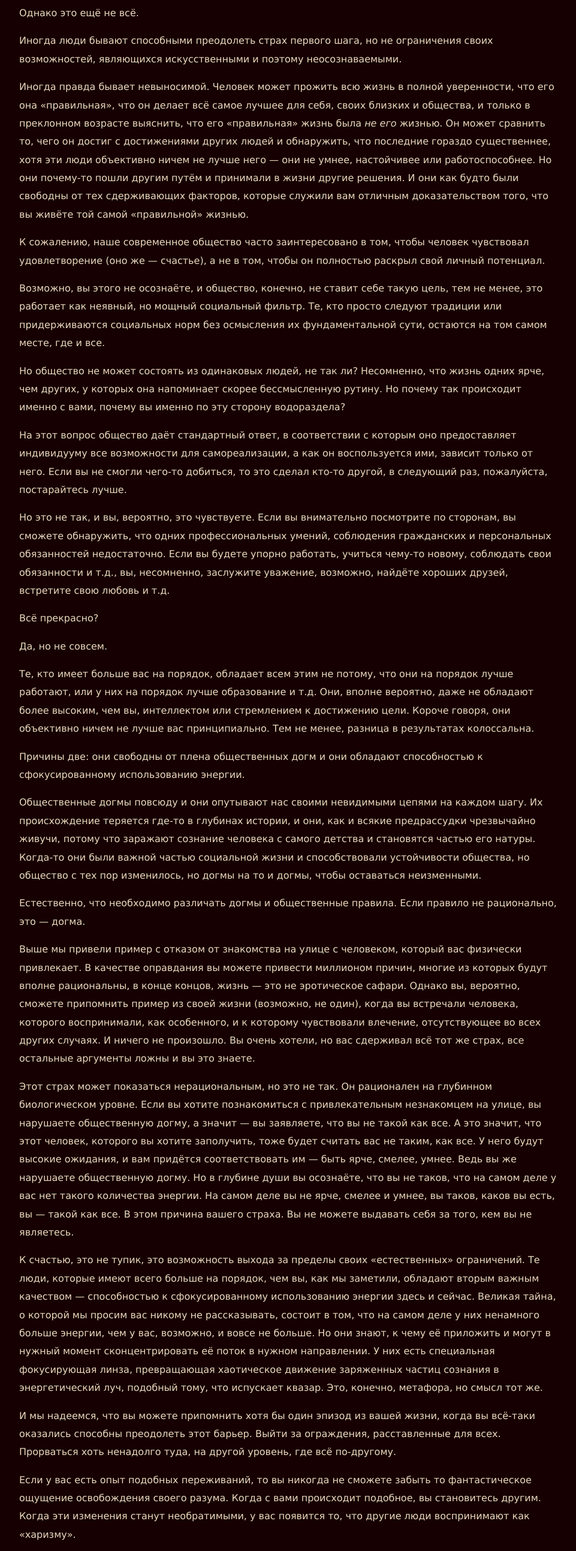
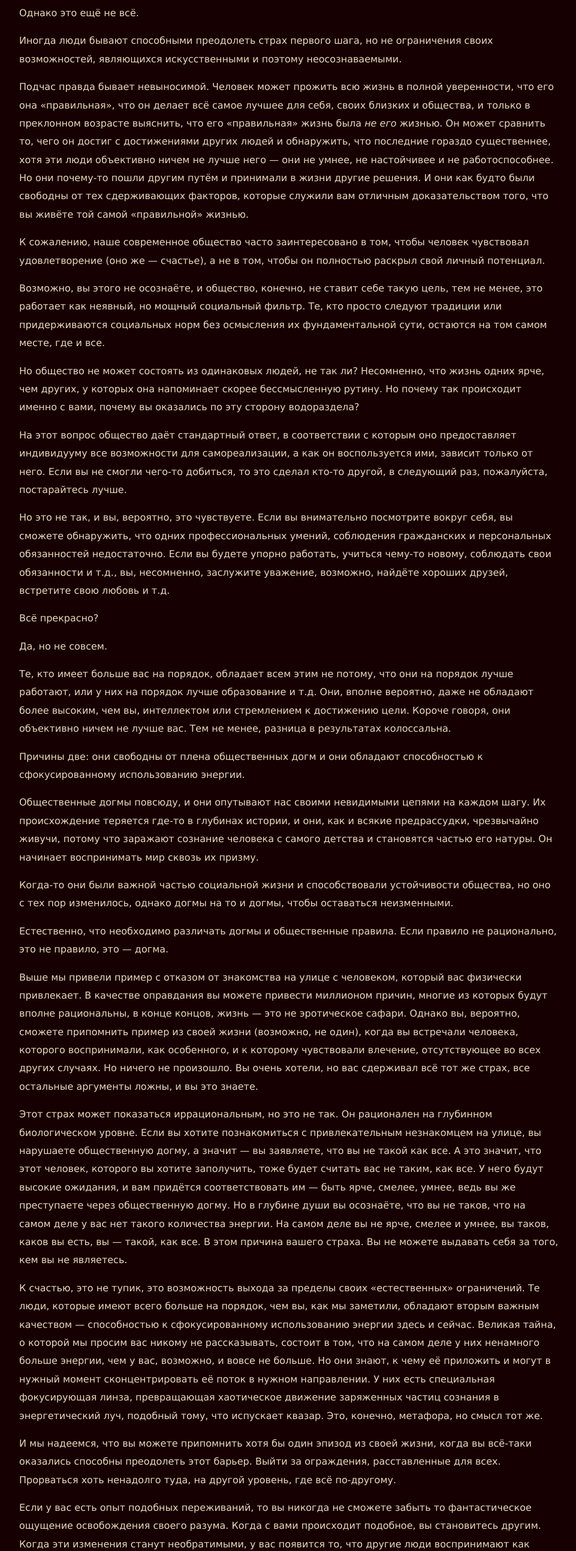
Before and after one commit to srgg6701/follow-energy, a website: page sources/html/contents/what-is-energy.pug in a window 1280 px wide. Shown: the part 1080-3666 px from the top of the page at 60% size, without its empty margins (158-1119 px from the left). Drawn offline with nearby package versions, Linux system fonts and the light colour scheme; files that its build step writes are made by us from their sources; files whose address does not match are found by name.

Commit message:
Fixing everything

```diff
--- a/sources/html/contents/what-is-energy.pug
+++ b/sources/html/contents/what-is-energy.pug
@@ -4,7 +4,7 @@ block vars
 block header
         |#{title}
 block contents
-    p Объяснить суть энергии просто.
+    P Объяснить суть энергии просто.
     p С вами наверняка случалось такое — вы чего-то очень хотели и вам нужно было просто сделать шаг и взять это, но вас сдерживал страх.
     p Такое случается с каждым, кто способен увидеть себя со стороны. Страх подойти и познакомиться с человеком, который вас физически привлекает, или страх попытаться поступить в престижный университет, или получить работу своей мечты, или открыть собственный бизнес, или сделать что-то, что, как вам кажется, никто до вас не делал.
     p Энергия — это и есть свобода от страха, удерживающего вас от достижения своей мечты самыми надёжными — эмоциональными — оковами.
@@ -12,24 +12,25 @@ block contents
     p И вы не просто остаётесь там, где были, вы чувствуете себя униженным, потому что позволили чему-то внутри вас быть сильнее, чем вы сами.
     p Однако это ещё не всё.
     p Иногда люди бывают способными преодолеть страх первого шага, но не ограничения своих возможностей, являющихся искусственными и поэтому неосознаваемыми.
-    p Иногда правда бывает невыносимой. Человек может прожить всю жизнь в полной уверенности, что его она «правильная», что он делает всё самое лучшее для себя, своих близких и общества, и только в преклонном возрасте выяснить, что его «правильная» жизнь была      <em>не его</em> жизнью. Он может сравнить то, чего он достиг с достижениями других людей и обнаружить, что последние гораздо существеннее, хотя эти люди объективно ничем не лучше него — они не умнее, настойчивее или работоспособнее. Но они почему-то пошли другим путём и принимали в жизни другие решения. И они как будто были свободны от тех сдерживающих факторов, которые служили вам отличным доказательством того, что вы живёте той самой «правильной» жизнью.
+    p Подчас правда бывает невыносимой. Человек может прожить всю жизнь в полной уверенности, что его она «правильная», что он делает всё самое лучшее для себя, своих близких и общества, и только в преклонном возрасте выяснить, что его «правильная» жизнь была <em>не его</em> жизнью. Он может сравнить то, чего он достиг с достижениями других людей и обнаружить, что последние гораздо существеннее, хотя эти люди объективно ничем не лучше него — они не умнее, не настойчивее и не работоспособнее. Но они почему-то пошли другим путём и принимали в жизни другие решения. И они как будто были свободны от тех сдерживающих факторов, которые служили вам отличным доказательством того, что вы живёте той самой «правильной» жизнью.
     p К сожалению, наше современное общество часто заинтересовано в том, чтобы человек чувствовал удовлетворение (оно же — счастье), а не в том, чтобы он полностью раскрыл свой личный потенциал.
     p Возможно, вы этого не осознаёте, и общество, конечно, не ставит себе такую цель, тем не менее, это работает как неявный, но мощный социальный фильтр. Те, кто просто следуют традиции или придерживаются социальных норм без осмысления их фундаментальной сути, остаются на том самом месте, где и все.
-    p Но общество не может состоять из одинаковых людей, не так ли? Несомненно, что жизнь одних ярче, чем других, у которых она напоминает скорее бессмысленную рутину. Но почему так происходит именно с вами, почему вы именно по эту сторону водораздела?
+    p Но общество не может состоять из одинаковых людей, не так ли? Несомненно, что жизнь одних ярче, чем других, у которых она напоминает скорее бессмысленную рутину. Но почему так происходит именно с вами, почему вы оказались по эту сторону водораздела?
     p На этот вопрос общество даёт стандартный ответ, в соответствии с которым оно предоставляет индивидууму все возможности для самореализации, а как он воспользуется ими, зависит только от него. Если вы не смогли чего-то добиться, то это сделал кто-то другой, в следующий раз, пожалуйста, постарайтесь лучше.
-    p Но это не так, и вы, вероятно, это чувствуете. Если вы внимательно посмотрите по сторонам, вы сможете обнаружить, что одних профессиональных умений, соблюдения гражданских и персональных обязанностей недостаточно. Если вы будете упорно работать, учиться чему-то новому, соблюдать свои обязанности и т.д., вы, несомненно, заслужите уважение, возможно, найдёте хороших друзей, встретите свою любовь и т.д.
+    p Но это не так, и вы, вероятно, это чувствуете. Если вы внимательно посмотрите вокруг себя, вы сможете обнаружить, что одних профессиональных умений, соблюдения гражданских и персональных обязанностей недостаточно. Если вы будете упорно работать, учиться чему-то новому, соблюдать свои обязанности и т.д., вы, несомненно, заслужите уважение, возможно, найдёте хороших друзей, встретите свою любовь и т.д.
     p Всё прекрасно?
     p Да, но не совсем.
-    p Те, кто имеет больше вас на порядок, обладает всем этим не потому, что они на порядок лучше работают, или у них на порядок лучше образование и т.д. Они, вполне вероятно, даже не обладают более высоким, чем вы, интеллектом или стремлением к достижению цели. Короче говоря, они объективно ничем не лучше вас принципиально. Тем не менее, разница в результатах колоссальна.
+    p Те, кто имеет больше вас на порядок, обладает всем этим не потому, что они на порядок лучше работают, или у них на порядок лучше образование и т.д. Они, вполне вероятно, даже не обладают более высоким, чем вы, интеллектом или стремлением к достижению цели. Короче говоря, они объективно ничем не лучше вас. Тем не менее, разница в результатах колоссальна.
     p Причины две: они свободны от плена общественных догм и они обладают способностью к сфокусированному использованию энергии.
-    p Общественные догмы повсюду и они опутывают нас своими невидимыми цепями на каждом шагу. Их происхождение теряется где-то в глубинах истории, и они, как и всякие предрассудки чрезвычайно живучи, потому что заражают сознание человека с самого детства и становятся частью его натуры. Когда-то они были важной частью социальной жизни и способствовали устойчивости общества, но общество с тех пор изменилось, но догмы на то и догмы, чтобы оставаться неизменными.
-    p Естественно, что необходимо различать догмы и общественные правила. Если правило не рационально, это — догма.
-    p Выше мы привели пример с отказом от знакомства на улице с человеком, который вас физически привлекает. В качестве оправдания вы можете привести миллионом причин, многие из которых будут вполне рациональны, в конце концов, жизнь — это не эротическое сафари. Однако вы, вероятно, сможете припомнить пример из своей жизни (возможно, не один), когда вы встречали человека, которого воспринимали, как особенного, и к которому чувствовали влечение, отсутствующее во всех других случаях. И ничего не произошло. Вы очень хотели, но вас сдерживал всё тот же страх, все остальные аргументы ложны и вы это знаете.
-    p Этот страх может показаться нерациональным, но это не так. Он рационален на глубинном биологическом уровне. Если вы хотите познакомиться с привлекательным незнакомцем на улице, вы нарушаете общественную догму, а значит — вы заявляете, что вы не такой как все. А это значит, что этот человек, которого вы хотите заполучить, тоже будет считать вас не таким, как все. У него будут высокие ожидания, и вам придётся соответствовать им — быть ярче, смелее, умнее. Ведь вы же нарушаете общественную догму. Но в глубине души вы осознаёте, что вы не таков, что на самом деле у вас нет такого количества энергии. На самом деле вы не ярче, смелее и умнее, вы таков, каков вы есть, вы — такой как все. В этом причина вашего страха. Вы не можете выдавать себя за того, кем вы не являетесь.
+    p Общественные догмы повсюду, и они опутывают нас своими невидимыми цепями на каждом шагу. Их происхождение теряется где-то в глубинах истории, и они, как и всякие предрассудки, чрезвычайно живучи, потому что заражают сознание человека с самого детства и становятся частью его натуры. Он начинает воспринимать мир сквозь их призму.
+    p Когда-то они были важной частью социальной жизни и способствовали устойчивости общества, но оно с тех пор изменилось, однако догмы на то и догмы, чтобы оставаться неизменными.
+    p Естественно, что необходимо различать догмы и общественные правила. Если правило не рационально, это не правило, это — догма.
+    p Выше мы привели пример с отказом от знакомства на улице с человеком, который вас физически привлекает. В качестве оправдания вы можете привести миллионом причин, многие из которых будут вполне рациональны, в конце концов, жизнь — это не эротическое сафари. Однако вы, вероятно, сможете припомнить пример из своей жизни (возможно, не один), когда вы встречали человека, которого воспринимали, как особенного, и к которому чувствовали влечение, отсутствующее во всех других случаях. Но ничего не произошло. Вы очень хотели, но вас сдерживал всё тот же страх, все остальные аргументы ложны, и вы это знаете.
+    p Этот страх может показаться иррациональным, но это не так. Он рационален на глубинном биологическом уровне. Если вы хотите познакомиться с привлекательным незнакомцем на улице, вы нарушаете общественную догму, а значит — вы заявляете, что вы не такой как все. А это значит, что этот человек, которого вы хотите заполучить, тоже будет считать вас не таким, как все. У него будут высокие ожидания, и вам придётся соответствовать им — быть ярче, смелее, умнее, ведь вы же преступаете через общественную догму. Но в глубине души вы осознаёте, что вы не таков, что на самом деле у вас нет такого количества энергии. На самом деле вы не ярче, смелее и умнее, вы таков, каков вы есть, вы — такой, как все. В этом причина вашего страха. Вы не можете выдавать себя за того, кем вы не являетесь.
     p К счастью, это не тупик, это возможность выхода за пределы своих «естественных» ограничений. Те люди, которые имеют всего больше на порядок, чем вы, как мы заметили, обладают вторым важным качеством — способностью к сфокусированному использованию энергии здесь и сейчас. Великая тайна, о которой мы просим вас никому не рассказывать, состоит в том, что на самом деле у них ненамного больше энергии, чем у вас, возможно, и вовсе не больше. Но они знают, к чему её приложить и могут в нужный момент сконцентрировать её поток в нужном направлении. У них есть специальная фокусирующая линза, превращающая хаотическое движение заряженных частиц сознания в энергетический луч, подобный тому, что испускает квазар. Это, конечно, метафора, но смысл тот же.
-    p И мы надеемся, что вы можете припомнить хотя бы один эпизод из вашей жизни, когда вы всё-таки оказались способны преодолеть этот барьер. Выйти за ограждения, расставленные для всех. Прорваться хоть ненадолго туда, на другой уровень, где всё по-другому.
+    p И мы надеемся, что вы можете припомнить хотя бы один эпизод из своей жизни, когда вы всё-таки оказались способны преодолеть этот барьер. Выйти за ограждения, расставленные для всех. Прорваться хоть ненадолго туда, на другой уровень, где всё по-другому.
     p Если у вас есть опыт подобных переживаний, то вы никогда не сможете забыть то фантастическое ощущение освобождения своего разума. Когда с вами происходит подобное, вы становитесь другим. Когда эти изменения станут необратимыми, у вас появится то, что другие люди воспринимают как «харизму».
-    p Для вас не будет проблемой познакомиться с любым привлекательным незнакомцем или чувствовать себя абсолютно на равных в компании со звездой. Более того, сама звезда будет воспринимать вас, как равного. И это не будет игрой, это будет вашим естественным состоянием.
+    p Для вас не будет проблемой познакомиться с любым привлекательным незнакомцем/незнакомкой или чувствовать себя абсолютно на равных в компании со звездой. Более того, сама звезда будет воспринимать вас, как равного. И это не будет игрой, это будет вашим естественным состоянием.
     p Нет больше никаких глупых преград. Реальность кристально чиста и вы полностью её контролируете. Вы можете всё. Вы вечны. Вы видите то, что другим недоступно.
     p И вы больше никогда не вернётесь в тюрьму своего предыдущего сознания.
 
```
Also changed, not shown: what-is-energy.html, 1 other file.
